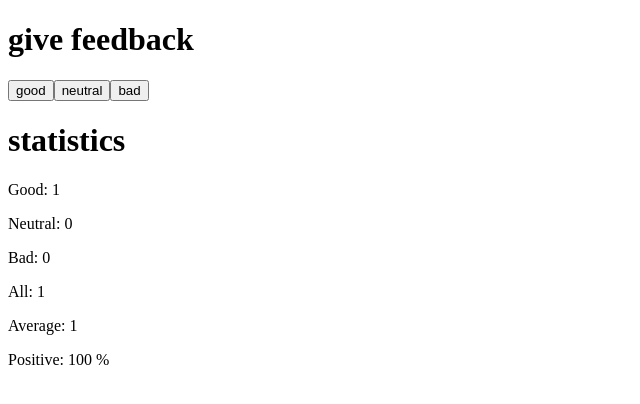
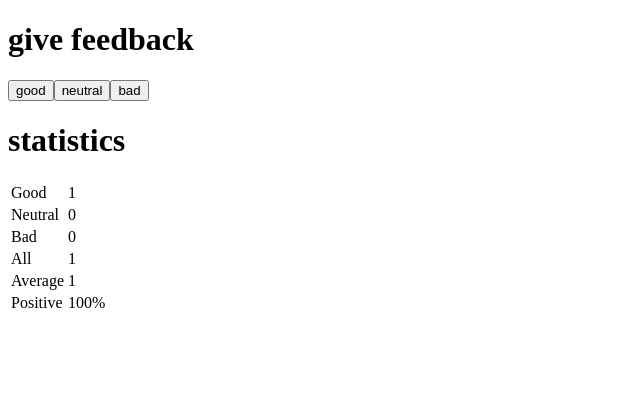
Before and after one commit to justyoberg/unicafe, a React (Create React App) app: page / in a window 1280 px wide. Both pictures are taken after a click on the button "good". Shown: the top 404 px of the page, without its empty margins (0-640 px from the left). Built offline with nearby package versions, Linux system fonts and the light colour scheme.

Commit message:
Finish exercise 1.11

```diff
--- a/src/App.js
+++ b/src/App.js
@@ -8,23 +8,30 @@
   return <button onClick={handleClick}>{text}</button>
 }
 
-const Statistics = ({ values }) => {
+const Statistics = (values) => {
   return values.all === 0 ? (
     <p>No feedback given</p>
   ) : (
-    <div>
+      <table>
+        <tbody>
           <StatisticLine text='Good' value={values.good} />
           <StatisticLine text='Neutral' value={values.neutral} />
           <StatisticLine text='Bad' value={values.bad} />
           <StatisticLine text='All' value={values.all} />
           <StatisticLine text='Average' value={values.avg} />
           <StatisticLine text='Positive' value={values.percent} />
-    </div>
+        </tbody>
+      </table>
   )
 }
 
 const StatisticLine = ({ text, value }) => {
-  return <p>{text}: {value} {text === 'Positive' ? '%' : ''}</p>
+  return (
+    <tr>
+      <td>{text}</td>
+      <td>{value}{text === 'Positive' ? '%' : ''}</td>
+    </tr>
+  )
 }
 
 const App = () => {
@@ -34,14 +41,6 @@
   const all = good + bad + neutral
   const avg = (good - bad) / all || 0
   const percent = (good / all) * 100 || 0
-  const values = {
-    good: good,
-    neutral: neutral,
-    bad: bad,
-    all: all,
-    avg: avg,
-    percent: percent
-  }
 
   return (
     <div>
@@ -50,7 +49,7 @@
       <Button handleClick={() => setNeutral(neutral + 1)} text='neutral'/>
       <Button handleClick={() => setBad(bad + 1)} text='bad'/>
       <Header text='statistics' />
-      <Statistics values={values} />
+      <Statistics { ...{ good, neutral, bad, all, avg, percent } } />
     </div>
   )
 }
```
Lines whose indentation alone changed are shown as unchanged.
